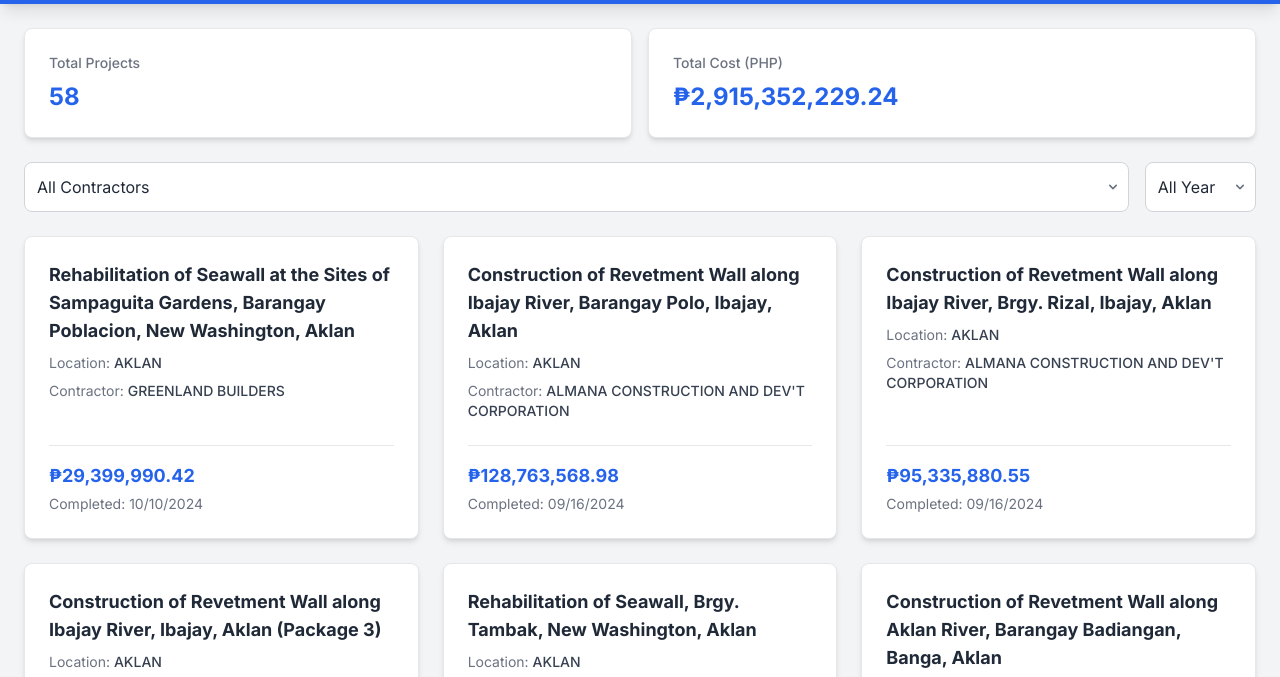
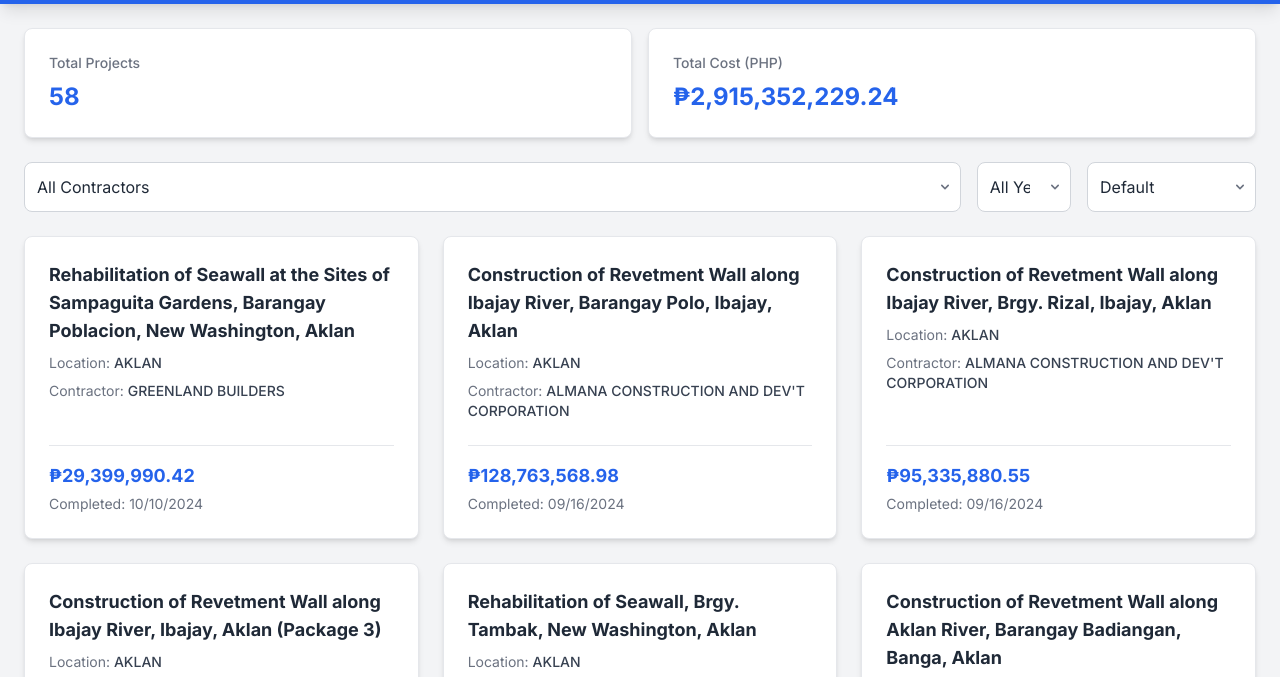
Before and after one commit to RYMRCeight/floodcontrolprojinaklan, a plain HTML site: page index.html in a window 1280 px wide. Shown: the part 84-761 px from the top of the page. Drawn offline with nearby package versions, Linux system fonts and the light colour scheme.

Commit message:
Update index.html

```diff
--- a/index.html
+++ b/index.html
@@ -76,6 +76,17 @@
                 <div class="relative w-full md:w-auto">
                     <select id="year-filter" class="appearance-none bg-white p-3 pr-10 rounded-lg text-gray-800 transition-colors focus:outline-none focus:ring-2 focus:ring-blue-500 border border-gray-300 w-full">
                         <option value="">All Years</option>
+                    </select>
+                    <div class="pointer-events-none absolute inset-y-0 right-0 flex items-center px-2 text-gray-500">
+                        <svg class="h-4 w-4" xmlns="http://www.w3.org/2000/svg" viewBox="0 0 20 20" fill="currentColor">
+                            <path fill-rule="evenodd" d="M5.293 7.293a1 1 0 011.414 0L10 10.586l3.293-3.293a1 1 0 111.414 1.414l-4 4a1 1 0 01-1.414 0l-4-4a1 1 0 010-1.414z" clip-rule="evenodd" />
+                        </svg>
+                    </div>
+                </div>
+                <div class="relative w-full md:w-auto">
+                    <select id="sort-filter" class="appearance-none bg-white p-3 pr-10 rounded-lg text-gray-800 transition-colors focus:outline-none focus:ring-2 focus:ring-blue-500 border border-gray-300 w-full">
+                        <option value="default">Default</option>
+                        <option value="biggest">Biggest Projects First</option>
                     </select>
                     <div class="pointer-events-none absolute inset-y-0 right-0 flex items-center px-2 text-gray-500">
                         <svg class="h-4 w-4" xmlns="http://www.w3.org/2000/svg" viewBox="0 0 20 20" fill="currentColor">
@@ -167,6 +178,7 @@
         const searchInput = document.getElementById('search-input');
         const contractorFilter = document.getElementById('contractor-filter');
         const yearFilter = document.getElementById('year-filter');
+        const sortFilter = document.getElementById('sort-filter');
         const loadingOverlay = document.getElementById('loadingOverlay');
         const noResults = document.getElementById('no-results');
 
@@ -210,6 +222,7 @@
             const searchTerm = searchInput.value.toLowerCase();
             const selectedContractor = contractorFilter.value;
             const selectedYear = yearFilter.value;
+            const selectedSort = sortFilter.value;
 
             let filteredData = projectData.filter(item => {
                 const matchesSearch = Object.values(item).some(value =>
@@ -219,6 +232,11 @@
                 const matchesYear = selectedYear === '' || new Date(item.completionDate).getFullYear().toString() === selectedYear;
                 return matchesSearch && matchesContractor && matchesYear;
             });
+
+            // Sorting logic based on selectedSort
+            if (selectedSort === 'biggest') {
+                filteredData.sort((a, b) => b.cost - a.cost);
+            }
 
             renderSummary(filteredData);
             renderCards(filteredData);
@@ -259,6 +277,7 @@
         searchInput.addEventListener('input', filterData);
         contractorFilter.addEventListener('change', filterData);
         yearFilter.addEventListener('change', filterData);
+        sortFilter.addEventListener('change', filterData);
     </script>
 </body>
 </html>
```
